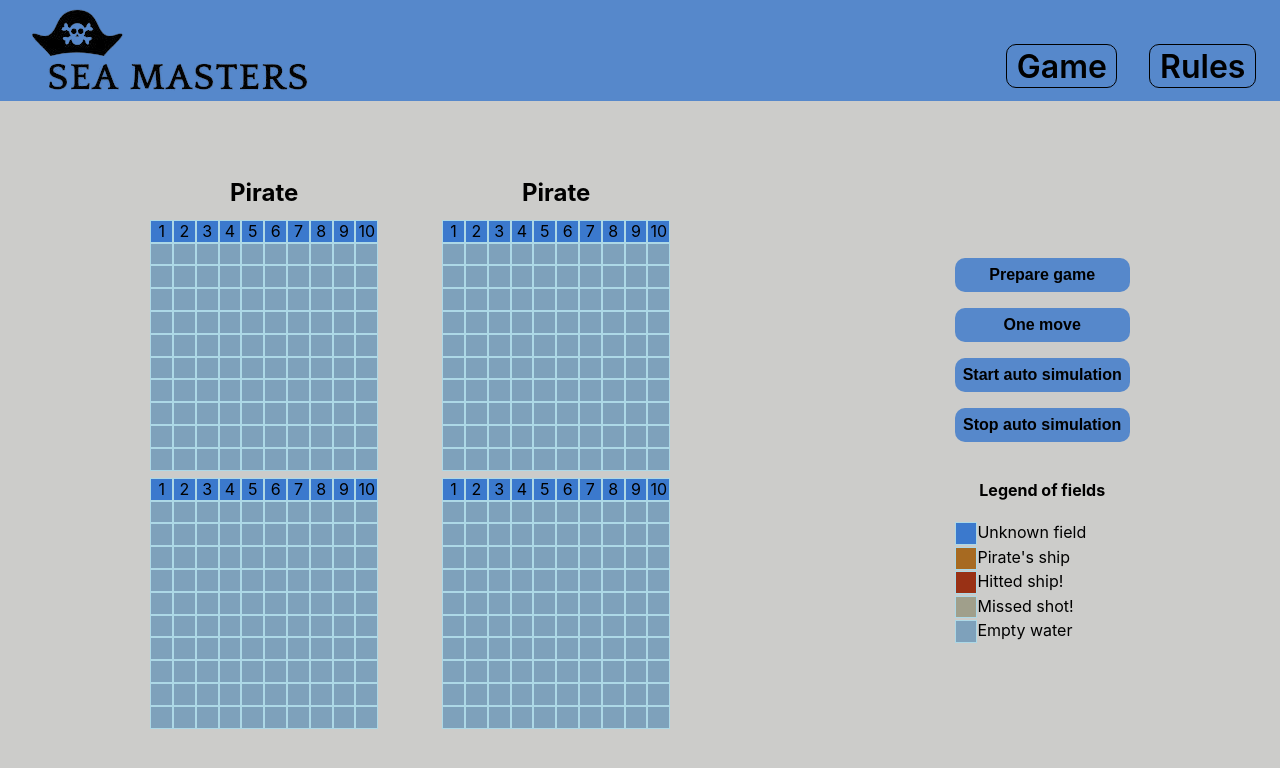
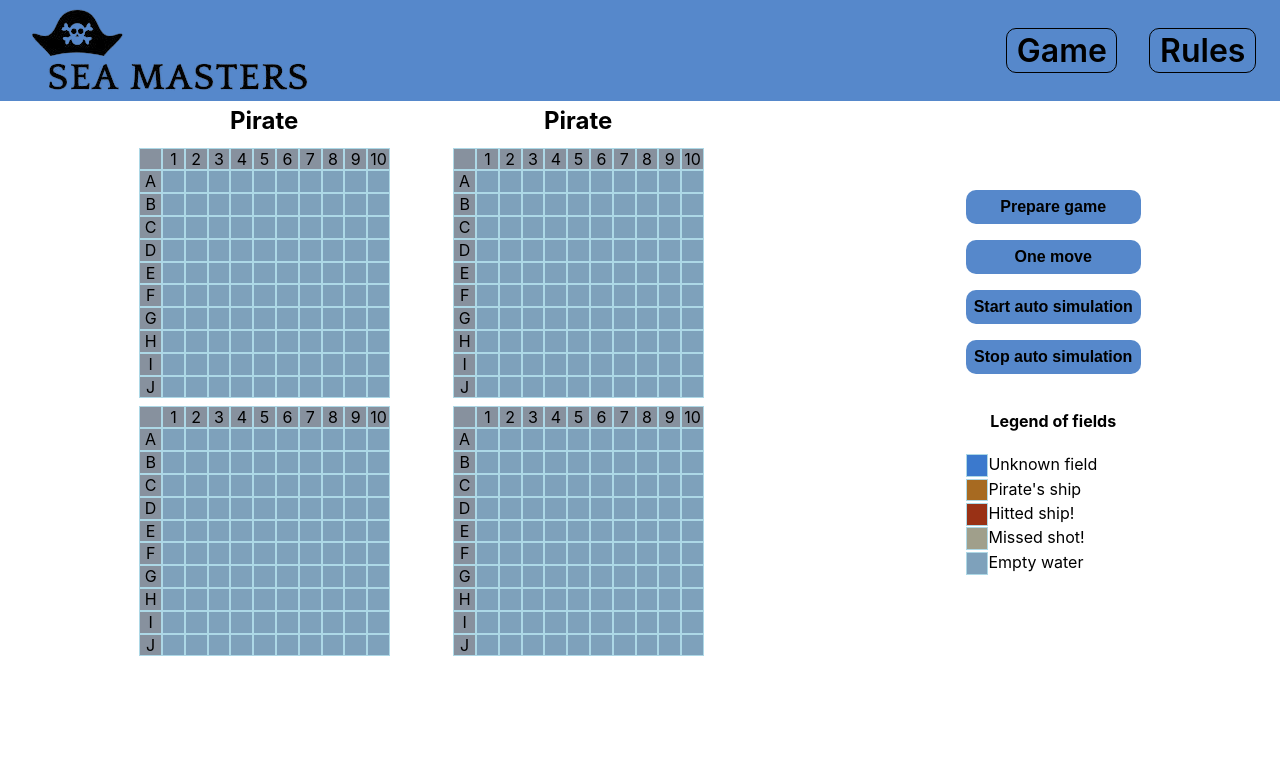
Before and after one commit to MonikaKrella/SeaMastersFront, a React (Create React App) app: page / in a window 1280 px wide. Shown: the top 768 px of the page. Built offline with nearby package versions, Linux system fonts and the light colour scheme.

Commit message:
fixed styles, added column with letters

```diff
--- a/src/App.tsx
+++ b/src/App.tsx
@@ -2,17 +2,10 @@ import { BrowserRouter as Router, Route, Routes } from 'react-router-dom';
 import { ThemeProvider } from 'styled-components';
 
 import Game from './components/pages/Game/Game';
-import GlobalStyles from './components/layout/Gobal/Global';
 import Nav from './components/layout/Nav/Nav';
 import Rules from './components/pages/Rules/Rules';
+import GlobalStyles, { theme } from './components/layout/Gobal/Global';
 import { Container } from './components/layout/Container/Container.styled';
-
-const theme = {
-  colors: {
-    header: '#5688cb',
-    body: '#ccccca',
-  },
-};
 
 function App() {
   return (
--- a/src/components/atoms/Square/SquareStyled.tsx
+++ b/src/components/atoms/Square/SquareStyled.tsx
@@ -9,7 +9,7 @@ interface Props {
 const getColor = (props: any) => {
   switch (props.bg) {
     case SquareEnum.Unknown:
-      return `#3B79CD `;
+      return `#3B79CD`;
     case SquareEnum.Hit:
       return `#993115`;
     case SquareEnum.Miss:
@@ -19,7 +19,7 @@ const getColor = (props: any) => {
     case SquareEnum.Ship:
       return `#A76A21`;
     default:
-      return `#3B79CD`;
+      return `#87919e`;
   }
 };
 
--- a/src/components/layout/Container/Container.styled.tsx
+++ b/src/components/layout/Container/Container.styled.tsx
@@ -2,9 +2,9 @@ import styled from 'styled-components';
 
 export const Container = styled.div`
   width: auto;
-  height: 100%;
+  height: auto;
   padding: 0 1rem;
-  background-color: ${({ theme }) => theme.colors.body};
+  // background-color: ${({ theme }) => theme.colors.body};
   text-align: center;
   display: flex;
   flex-direction: column;
--- a/src/components/layout/Gobal/Global.tsx
+++ b/src/components/layout/Gobal/Global.tsx
@@ -1,14 +1,26 @@
 import { createGlobalStyle } from 'styled-components';
 
+export const theme = {
+  colors: {
+    header: '#5688cb',
+    body: '#ccccca',
+  },
+};
+
 const GlobalStyles = createGlobalStyle`
-    body {
+body {
+
+  height: 100vh;
   margin: 0;
-  background-color: '#ccccca';
   font-family: -apple-system, BlinkMacSystemFont, 'Segoe UI', 'Roboto', 'Oxygen',
     'Ubuntu', 'Cantarell', 'Fira Sans', 'Droid Sans', 'Helvetica Neue',
     sans-serif;
   -webkit-font-smoothing: antialiased;
   -moz-osx-font-smoothing: grayscale;
+}
+
+div#root {
+background-color: '#ccccca';
 }
 
 code {
--- a/src/components/layout/Nav/Nav.styled.tsx
+++ b/src/components/layout/Nav/Nav.styled.tsx
@@ -7,7 +7,7 @@ export const NavStyled = styled.nav`
   padding: 0.5rem;
   display: flex;
   justify-content: space-between;
-  align-items: flex-end;
+  align-items: center;
 `;
 
 export const Logo = styled.img`
--- a/src/components/organisms/Board/Board.tsx
+++ b/src/components/organisms/Board/Board.tsx
@@ -1,12 +1,14 @@
 import Square from '../../atoms/Square/Square';
 import {
   BoardNumbersStyled,
+  BoardVerticalStyled,
   BoardWrapperStyled,
   GameBoardStyled,
 } from './BoardStyled';
 import { ICoords } from '../../../types/interfaces/ICoords.interface';
 import { SquareEnum } from '../../../types/enums/square.enum';
 import { createEmptySquaresBoard } from '../../../tools/boardTools/emptyBoard.creator';
+import { letters, numbers } from '../../../consts/arrays';
 
 type BoardPropType = {
   shipsCoords?: ICoords[] | null;
@@ -15,10 +17,7 @@ type BoardPropType = {
 };
 
 export function Board(prop: BoardPropType) {
-  const numbers: JSX.Element[] = [];
-  for (let index = 0; index < 10; index++) {
-    numbers.push(<Square key={`${index}a`} content={index + 1}></Square>);
-  }
+  const lettersArr = letters('A', 'J', true);
 
   let fields: JSX.Element[][] = [];
   if (prop.shipsCoords) {
@@ -43,8 +42,11 @@ export function Board(prop: BoardPropType) {
 
   return (
     <BoardWrapperStyled>
-      <BoardNumbersStyled>{numbers}</BoardNumbersStyled>
-      <GameBoardStyled>{fields}</GameBoardStyled>
+      <BoardVerticalStyled>{lettersArr}</BoardVerticalStyled>
+      <div>
+        <BoardNumbersStyled>{numbers}</BoardNumbersStyled>
+        <GameBoardStyled>{fields}</GameBoardStyled>
+      </div>
     </BoardWrapperStyled>
   );
 }
--- a/src/components/organisms/Board/BoardStyled.tsx
+++ b/src/components/organisms/Board/BoardStyled.tsx
@@ -18,4 +18,5 @@ export const BoardVerticalStyled = styled.div`
 export const BoardWrapperStyled = styled.div`
   max-width: 250px;
   max-height: 250px;
+  display: flex;
 `;
--- a/src/components/organisms/PlayerPanel/PlayerPanelStyled.tsx
+++ b/src/components/organisms/PlayerPanel/PlayerPanelStyled.tsx
@@ -16,6 +16,7 @@ export const PlayerPanelStyled = styled.div`
   display: flex;
   flex-direction: column;
   gap: 0.5rem;
+  padding-bottom: 0.5rem;
 `;
 
 export const NameHeading = styled.h2<INameHeading>`
--- a/src/components/pages/Game/GameStyled.tsx
+++ b/src/components/pages/Game/GameStyled.tsx
@@ -14,7 +14,6 @@ export const UserPanelWrapper = styled.div`
 `;
 
 export const GameWrapper = styled.div`
-  height: calc(100vh - 101px);
   display: flex;
   flex-direction: row;
   justify-content: space-around;
--- /dev/null
+++ b/src/consts/arrays.tsx
@@ -0,0 +1,24 @@
+import Square from '../components/atoms/Square/Square';
+
+export const numbers: JSX.Element[] = [];
+for (let index = 0; index < 10; index++) {
+  numbers.push(<Square key={`${index}a`} content={index + 1}></Square>);
+}
+
+export const letters = (
+  firstchar: string,
+  lastchar: string,
+  withEmptyField: boolean = false
+) => {
+  const array = [];
+  let i = firstchar.charCodeAt(0);
+  let j = lastchar.charCodeAt(0);
+  for (; i <= j; i++) {
+    const letter = String.fromCharCode(i).toUpperCase();
+    array.push(<Square key={`${i}-${j}`} content={letter}></Square>);
+  }
+  if (withEmptyField) {
+    array.unshift(<Square key={`${i}-${j}`} content={''}></Square>);
+  }
+  return array;
+};
```
